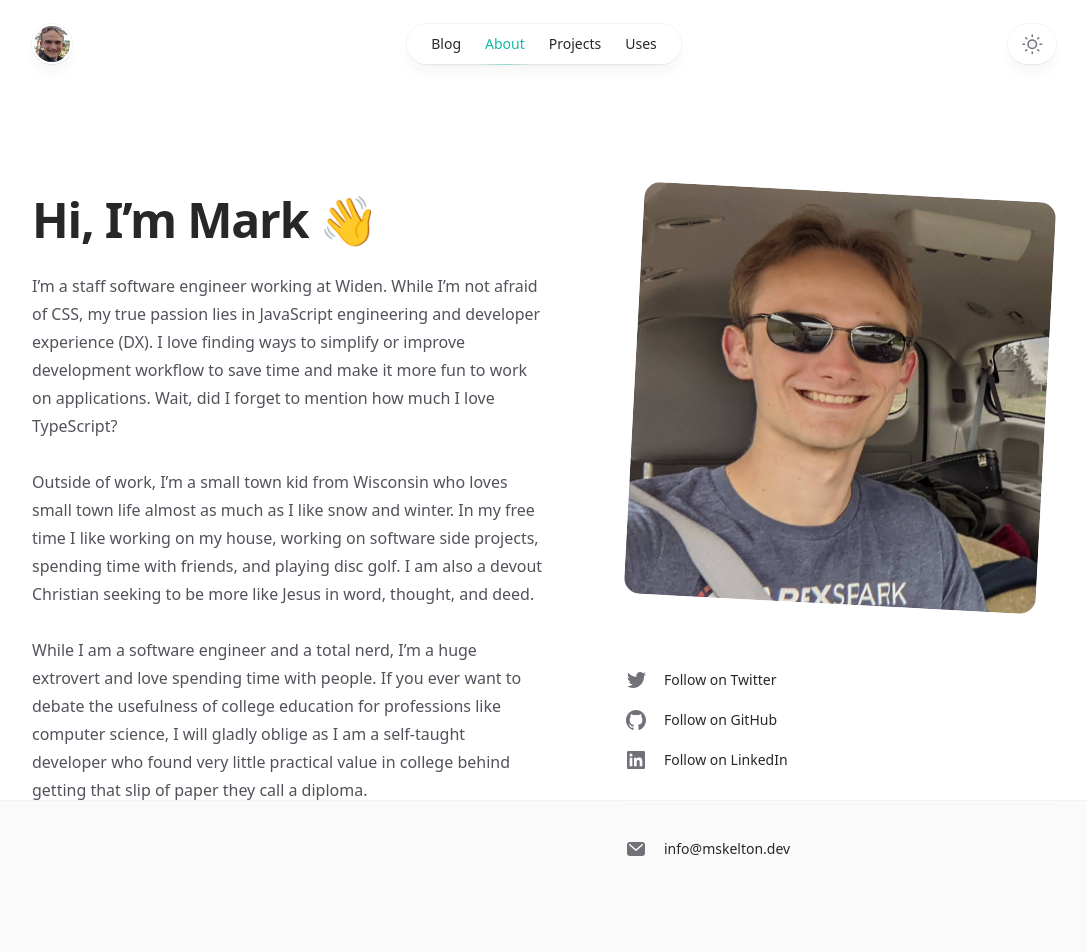
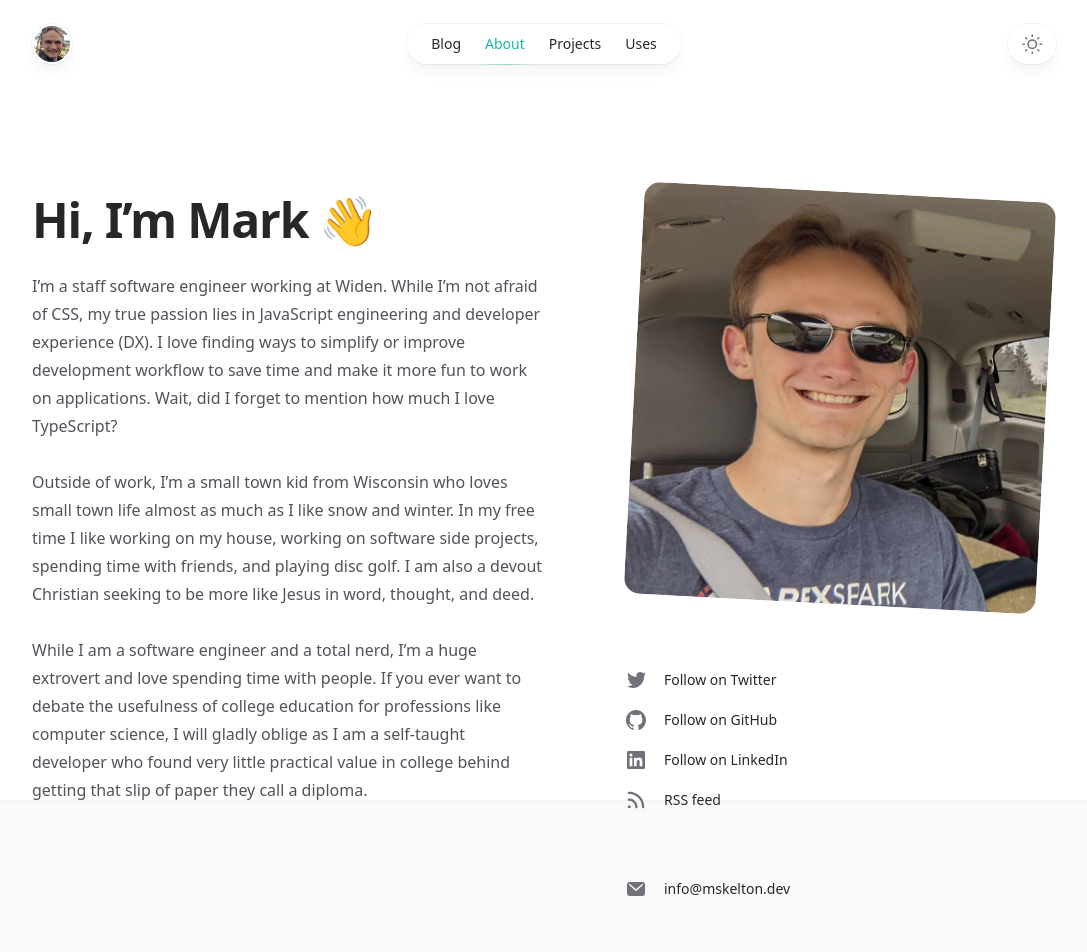
Before and after one commit to mskelton/mskelton.dev, a Next.js app: page /about in a window 1280 px wide. Shown: the top 952 px of the page, without its empty margins (96-1183 px from the left). Built offline with nearby package versions, Linux system fonts and the light colour scheme.

Commit message:
RSS feed icon

```diff
--- a/src/components/SocialIcons.tsx
+++ b/src/components/SocialIcons.tsx
@@ -14,7 +14,20 @@ export const socials = [
     icon: LinkedInIcon,
     label: "Follow on LinkedIn",
   },
+  {
+    href: "/rss/feed.xml",
+    icon: RssIcon,
+    label: "RSS feed",
+  },
 ]
+
+export function RssIcon(props: React.SVGProps<SVGSVGElement>) {
+  return (
+    <svg aria-hidden="true" viewBox="0 0 24 24" {...props}>
+      <path d="M3.75 4.5a.75.75 0 01.75-.75h.75c8.284 0 15 6.716 15 15v.75a.75.75 0 01-.75.75h-.75a.75.75 0 01-.75-.75v-.75C18 11.708 12.292 6 5.25 6H4.5a.75.75 0 01-.75-.75V4.5zm0 6.75a.75.75 0 01.75-.75h.75a8.25 8.25 0 018.25 8.25v.75a.75.75 0 01-.75.75H12a.75.75 0 01-.75-.75v-.75a6 6 0 00-6-6H4.5a.75.75 0 01-.75-.75v-.75zm0 7.5a1.5 1.5 0 113 0 1.5 1.5 0 01-3 0z" />
+    </svg>
+  )
+}
 
 export function TwitterIcon(props: React.SVGProps<SVGSVGElement>) {
   return (
@@ -27,18 +40,14 @@ export function TwitterIcon(props: React.SVGProps<SVGSVGElement>) {
 export function GitHubIcon(props: React.SVGProps<SVGSVGElement>) {
   return (
     <svg aria-hidden="true" viewBox="0 0 24 24" {...props}>
-      <path
-        clipRule="evenodd"
-        d="M12 2C6.475 2 2 6.588 2 12.253c0 4.537 2.862 8.369 6.838 9.727.5.09.687-.218.687-.487 0-.243-.013-1.05-.013-1.91C7 20.059 6.35 18.957 6.15 18.38c-.113-.295-.6-1.205-1.025-1.448-.35-.192-.85-.667-.013-.68.788-.012 1.35.744 1.538 1.051.9 1.551 2.338 1.116 2.912.846.088-.666.35-1.115.638-1.371-2.225-.256-4.55-1.14-4.55-5.062 0-1.115.387-2.038 1.025-2.756-.1-.256-.45-1.307.1-2.717 0 0 .837-.269 2.75 1.051.8-.23 1.65-.346 2.5-.346.85 0 1.7.115 2.5.346 1.912-1.333 2.75-1.05 2.75-1.05.55 1.409.2 2.46.1 2.716.637.718 1.025 1.628 1.025 2.756 0 3.934-2.337 4.806-4.562 5.062.362.32.675.936.675 1.897 0 1.371-.013 2.473-.013 2.82 0 .268.188.589.688.486a10.039 10.039 0 0 0 4.932-3.74A10.447 10.447 0 0 0 22 12.253C22 6.588 17.525 2 12 2Z"
-        fillRule="evenodd"
-      />
+      <path d="M12 2C6.475 2 2 6.588 2 12.253c0 4.537 2.862 8.369 6.838 9.727.5.09.687-.218.687-.487 0-.243-.013-1.05-.013-1.91C7 20.059 6.35 18.957 6.15 18.38c-.113-.295-.6-1.205-1.025-1.448-.35-.192-.85-.667-.013-.68.788-.012 1.35.744 1.538 1.051.9 1.551 2.338 1.116 2.912.846.088-.666.35-1.115.638-1.371-2.225-.256-4.55-1.14-4.55-5.062 0-1.115.387-2.038 1.025-2.756-.1-.256-.45-1.307.1-2.717 0 0 .837-.269 2.75 1.051.8-.23 1.65-.346 2.5-.346.85 0 1.7.115 2.5.346 1.912-1.333 2.75-1.05 2.75-1.05.55 1.409.2 2.46.1 2.716.637.718 1.025 1.628 1.025 2.756 0 3.934-2.337 4.806-4.562 5.062.362.32.675.936.675 1.897 0 1.371-.013 2.473-.013 2.82 0 .268.188.589.688.486a10.039 10.039 0 0 0 4.932-3.74A10.447 10.447 0 0 0 22 12.253C22 6.588 17.525 2 12 2Z" />
     </svg>
   )
 }
 
 export function LinkedInIcon(props: React.SVGProps<SVGSVGElement>) {
   return (
-    <svg viewBox="0 0 24 24" {...props}>
+    <svg aria-hidden="true" viewBox="0 0 24 24" {...props}>
       <path d="M18.335 18.339H15.67v-4.177c0-.996-.02-2.278-1.39-2.278-1.389 0-1.601 1.084-1.601 2.205v4.25h-2.666V9.75h2.56v1.17h.035c.358-.674 1.228-1.387 2.528-1.387 2.7 0 3.2 1.778 3.2 4.091v4.715zM7.003 8.575a1.546 1.546 0 01-1.548-1.549 1.548 1.548 0 111.547 1.549zm1.336 9.764H5.666V9.75H8.34v8.589zM19.67 3H4.329C3.593 3 3 3.58 3 4.297v15.406C3 20.42 3.594 21 4.328 21h15.338C20.4 21 21 20.42 21 19.703V4.297C21 3.58 20.4 3 19.666 3h.003z" />
     </svg>
   )
```
